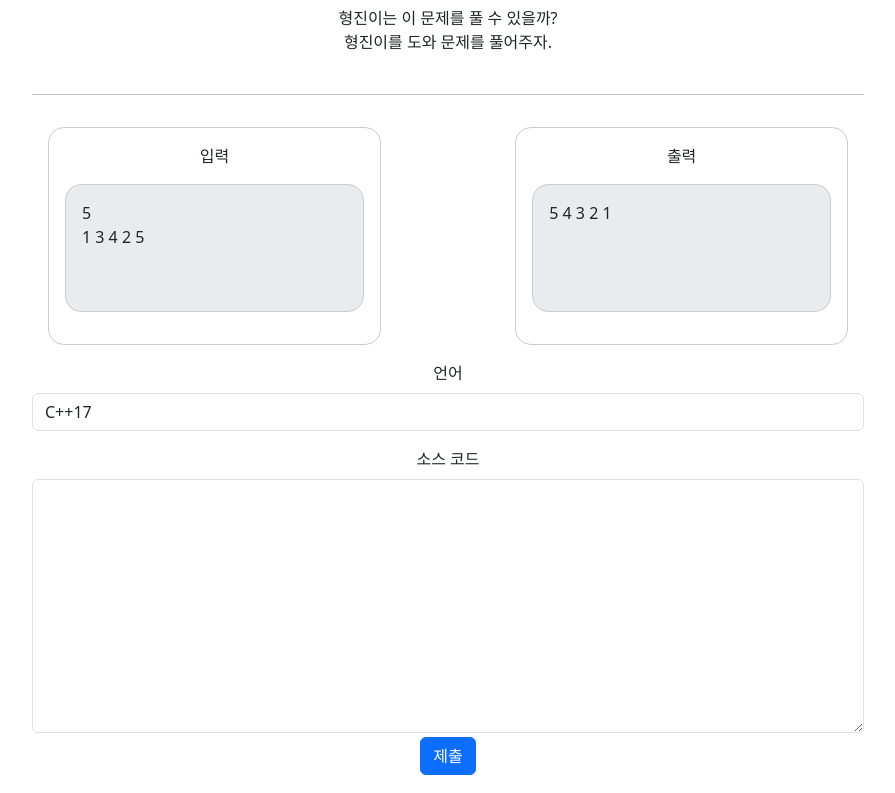
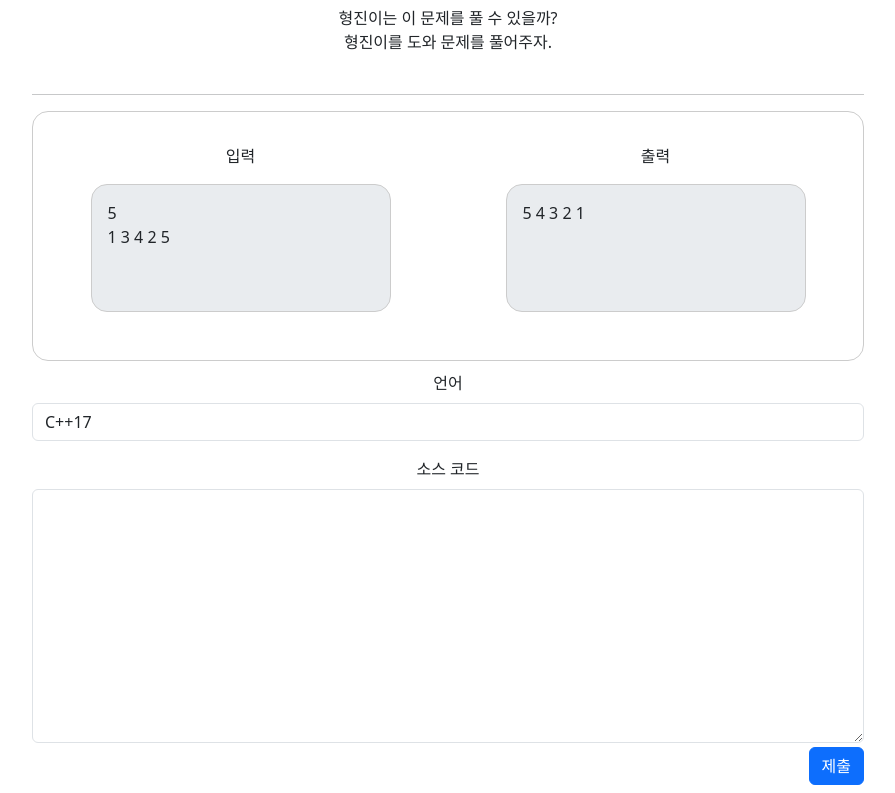
Before and after one commit to ccmuk58/2023_2_Script, a React (Create React App) app in the folder react-online-judge/: page /problem/1 in a window 1280 px wide. Shown: the part 380-1173 px from the top of the page, without its empty margins (192-1087 px from the left). Built offline with nearby package versions, Linux system fonts and the light colour scheme; no server answers.

Commit message:
Update: api 3 call

```diff
--- a/react-online-judge/src/App.css
+++ b/react-online-judge/src/App.css
@@ -25,15 +25,16 @@
 .content-item-div{
 	display: flex;
 	flex-wrap: wrap;
-	justify-content: space-between;
+	justify-content: space-around;
+	border: 1px solid #ccc;
+	border-radius: 1em;
+	margin: 10px 0 10px 0;
 }
 
 .example {
-	display: inline-block;
 	width: 40%;
 	padding: 1em;
 	margin: 1em;
-	border: 1px solid #ccc;
 	border-radius: 1em;
 }
 
--- a/react-online-judge/src/JDoodleAPI.js
+++ b/react-online-judge/src/JDoodleAPI.js
@@ -1,7 +1,7 @@
 import axios from 'axios';
 
 const JDoodleAPI = {
-	executeCode: async (code, language) => {
+	executeCode: async (code, language, input) => {
 		const url = '/jdoodle';
 		const program =
 		{
@@ -10,7 +10,7 @@ const JDoodleAPI = {
 			libs:[],
 			projectKey:1001,
 			script:code,
-			stdin:"",
+			stdin:input,
 			versionIndex:0,
 			clientId: process.env.REACT_APP_JDOODLE_CLIENT_ID,
 			clientSecret: process.env.REACT_APP_JDOODLE_CLIENT_SECRET,
--- a/react-online-judge/src/components/ProblemItem.js
+++ b/react-online-judge/src/components/ProblemItem.js
@@ -2,46 +2,77 @@ import { useParams } from "react-router-dom";
 import Form from 'react-bootstrap/Form';
 import problemData from "../data/problemData";
 import Button from 'react-bootstrap/Button';
-import { useState } from "react";
+import { memo, useState } from "react";
 import JDoodleAPI from "../JDoodleAPI";
 
 const ProblemItem = () => {
 	const { problemId } = useParams();  // react-router-dom 에 정의된 후크
 	const problem = problemData[problemId];
+	const { title, description, difficulty,
+		timeLimit, memoryLimit, inputLimit, outputLimit,
+		exinput, exoutput, input, output, } = problem;
 
 	const [code, setCode] = useState('');
 	const [language, setLanguage] = useState('cpp17');
-	const [output, setOutput] = useState('');
+	const [loading, setLoading] = useState(false);
 	const [cpuTime, setCpuTime] = useState('');
 	const [memory, setMemory] = useState('');
-	const [loading, setLoading] = useState(false);
+	const [apiOutput, setApiOutput] = useState('');
+	const [result, setResult] = useState('');
 
+
+
+	const checkResult = () => {
+		Promise.all([JDoodleAPI.executeCode(code, language, input[0]),
+		JDoodleAPI.executeCode(code, language, input[1]),
+		JDoodleAPI.executeCode(code, language, input[2])])
+		.then((values) => {
+			console.log(values[0]);
+			console.log(values[1]);
+			console.log(values[2]);
+			for (let i = 0; i < 3; i++) {
+				if (values[i].output != output[i]) {
+					setResult("틀렸습니다.");
+					return;
+				}
+			}
+			const maxMemory = Math.max(values[0].memory, values[1].memory, values[2].memory);
+			const maxTime = Number(Math.max(values[0].cpuTime, values[1].cpuTime, values[2].cpuTime)) / 1000;
+			if (maxTime > timeLimit) {
+				setResult("시간 초과");
+				return;
+			}
+			if (maxMemory > memoryLimit) {
+				setResult("메모리 초과");
+				return;
+			}
+			setResult("맞았습니다!");
+		}).catch((error) => {
+			console.log(error);
+		});
+
+	}
 	const handleCodeChange = (e) => {
 		setCode(e.target.value);
 	};
-
-	const handleSubmit = async (e) => {
+	const handleSubmit = (e) => {
 		e.preventDefault();
 		setLoading(true);
-		const result = await JDoodleAPI.executeCode(code, language);
+		checkResult();
 		setLoading(false);
-		console.log(result);
-		setOutput(result.output);
-		setCpuTime(result.cpuTime + ' sec');
-		setMemory(result.memory + ' bytes');
 	};
+
 
 
 	if (!problem) {
 		return <span>undefined</span>
 	}
-	const { title, description, difficulty, exinput, exoutput } = problem;
 	return (
 
 		<div className="content-item">
 			<h2 className="problemHeader">{title}</h2>
 			<hr />
-			난이도: {difficulty} | 시간 제한 : 1초 | 메모리 제한 : 1MB | 푼 사람: 0명
+			난이도: {difficulty} | 시간 제한 : {timeLimit}초 | 메모리 제한 : {memoryLimit}MB | 푼 사람: 0명
 			<hr />
 			<p>{description}</p>
 			<hr />
@@ -81,13 +112,12 @@ const ProblemItem = () => {
 					<Form.Label className="mt-3">소스 코드</Form.Label>
 					<Form.Control as="textarea" rows={10} value={code} onChange={handleCodeChange} />
 				</Form.Group>
-				<Button variant="primary" type="submit" disabled={loading} className="mt-1">
-					{loading ? '채점중..' : '제출'}
-				</Button>
+				<div style={{ textAlign: "right" }}>
+					<Button variant="primary" type="submit" disabled={loading} className="mt-1">
+						{loading ? '채점중..' : '제출'}
+					</Button>
+				</div>
 
-				{
-					// 3개의 폼 한줄에 나오게
-				}
 				<div className="content-item-div">
 					<Form.Group controlId="cpuTime" className="m-3 ">
 						<Form.Label>실행 시간</Form.Label>
@@ -99,7 +129,7 @@ const ProblemItem = () => {
 					</Form.Group>
 					<Form.Group controlId="output" className="m-3">
 						<Form.Label>결과</Form.Label>
-						<Form.Control type="text" value={output} readOnly />
+						<Form.Control type="text" value={result} readOnly />
 					</Form.Group>
 				</div>
 
```
